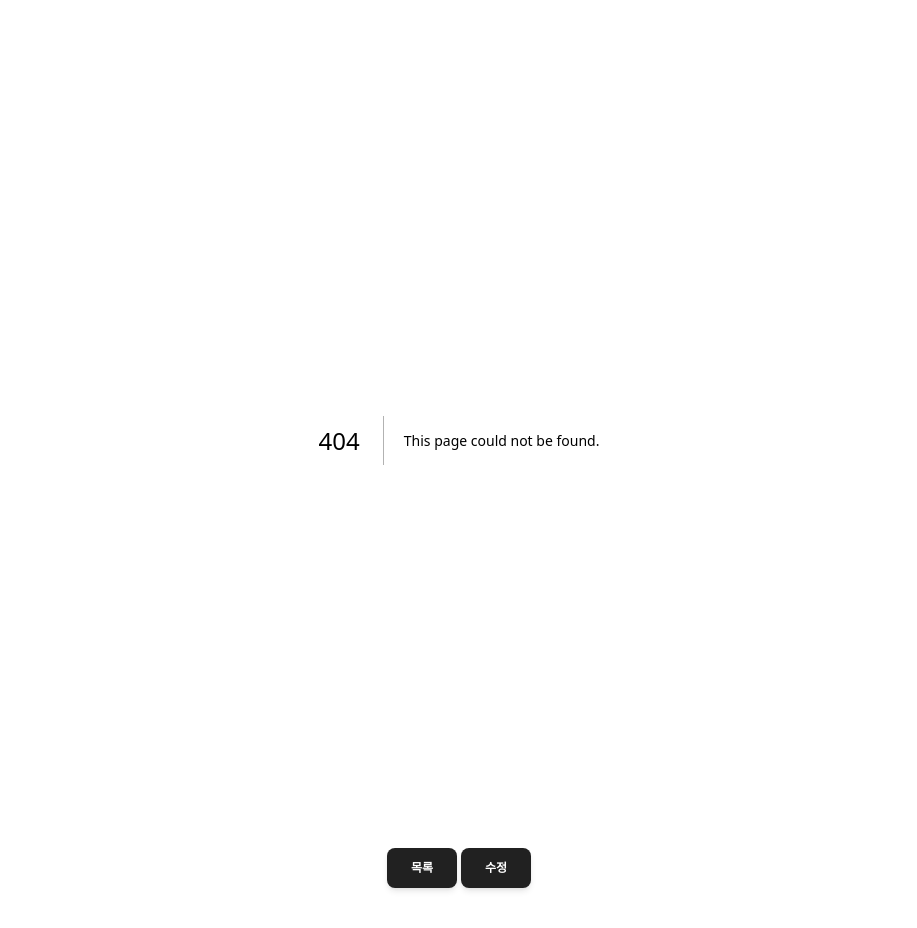
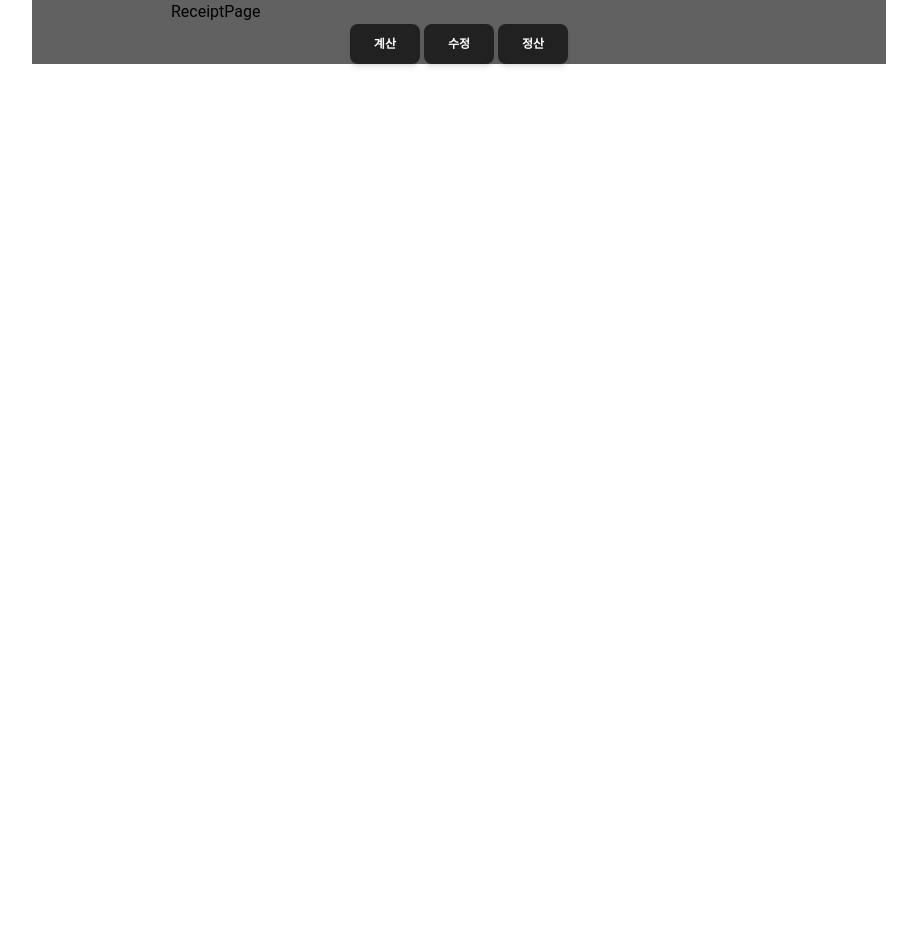
Before and after one commit to 938938/goods-calculator, a Next.js app: page /receipt in a window 1280 px wide. Before the commit this address had no page. Shown: the whole page, without its empty margins (181-1098 px from the left). After the commit the page ends 800 px from the top, so only its background shows below. Built offline with nearby package versions, Linux system fonts and the light colour scheme.

Commit message:
[FEAT] 정산페이지 추가

```diff
--- a/src/app/layout.tsx
+++ b/src/app/layout.tsx
@@ -32,8 +32,8 @@ export default function RootLayout({
           <body
             className={`${geistSans.variable} ${geistMono.variable} antialiased`}
           >
-            <div className='w-2/3 mx-auto flex flex-col items-center py-10 gap-2'>
-              <div className='w-screen'>{children}</div>
+            <div className='w-2/3 mx-auto flex flex-col items-center bg-gray-700'>
+              <div className='w-screen max-w-xl'>{children}</div>
               <Nav />
             </div>
           </body>
--- /dev/null
+++ b/src/app/receipt/page.tsx
@@ -0,0 +1,7 @@
+const ReceiptPage = () => {
+  return (
+    <div>ReceiptPage</div>
+  )
+}
+
+export default ReceiptPage
--- a/src/components/Nav.tsx
+++ b/src/components/Nav.tsx
@@ -7,10 +7,13 @@ const Nav = () => {
   return (
     <div className='flex gap-1'>
       <Link href={'/'}>
-        <Button>목록</Button>
+        <Button>계산</Button>
       </Link>
       <Link href={'/edit'}>
         <Button>수정</Button>
+      </Link>
+      <Link href={'/receipt'}>
+        <Button>정산</Button>
       </Link>
     </div>
   );
```
